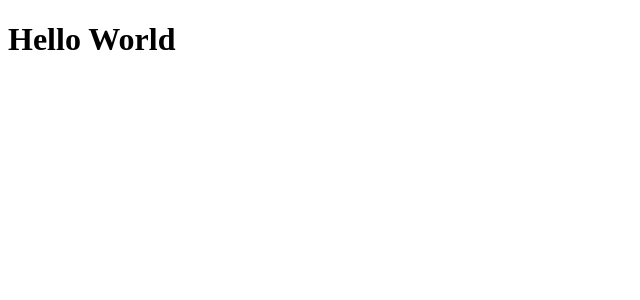
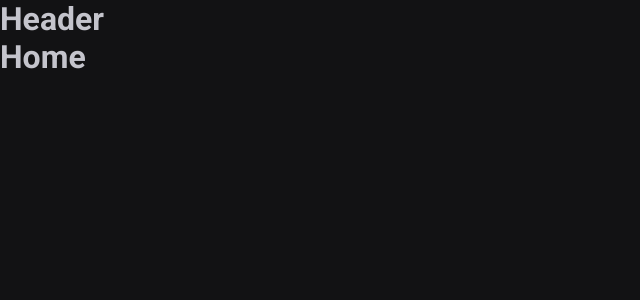
Before and after one commit to Nicoleboliveira/ignite-timer, a React (Vite) app: page / in a window 1280 px wide. Shown: the top 300 px of the page, without its empty margins (0-640 px from the left). Built offline with nearby package versions, Linux system fonts and the light colour scheme.

Commit message:
layout de rotas

```diff
--- a/src/App.tsx
+++ b/src/App.tsx
@@ -1,6 +1,16 @@
+import { ThemeProvider } from "styled-components";
+import { BrowserRouter } from "react-router-dom";
 import { GlobalStyle } from "./styles/global";
 import { defaultTheme } from "./styles/themes/default";
+import { Router } from "./Router";
 
 export function App() {
-  return <h1>Hello World</h1>;
+  return (
+    <ThemeProvider theme={defaultTheme}>
+      <BrowserRouter>
+        <Router />
+      </BrowserRouter>
+      <GlobalStyle />
+    </ThemeProvider>
+  );
 }
--- /dev/null
+++ b/src/Router.tsx
@@ -0,0 +1,15 @@
+import { Routes, Route } from "react-router-dom";
+import { Home } from "./pages/Home";
+import { History } from "./pages/History";
+import { DefaultLayout } from "./layouts/DefaultLayout";
+
+export function Router() {
+  return (
+    <Routes>
+      <Route path="/" element={<DefaultLayout />}>
+        <Route path="/" element={<Home />} />
+        <Route path="/history" element={<History />} />
+      </Route>
+    </Routes>
+  );
+}
--- /dev/null
+++ b/src/components/Header.tsx
@@ -0,0 +1,3 @@
+export function Header() {
+  return <h1>Header</h1>;
+}
--- /dev/null
+++ b/src/layouts/DefaultLayout.tsx
@@ -0,0 +1,11 @@
+import { Outlet } from "react-router-dom";
+import { Header } from "../components/Header";
+
+export function DefaultLayout() {
+  return (
+    <div>
+      <Header />
+      <Outlet />
+    </div>
+  );
+}
--- /dev/null
+++ b/src/pages/History.tsx
@@ -0,0 +1,3 @@
+export function History() {
+  return <h1>History</h1>;
+}
--- /dev/null
+++ b/src/pages/Home.tsx
@@ -0,0 +1,3 @@
+export function Home() {
+  return <h1>Home</h1>;
+}
--- a/src/styles/global.ts
+++ b/src/styles/global.ts
@@ -17,7 +17,7 @@
     color: ${(props) => props.theme["gray-300"]};
 }
 
-border-style, input-security, textarea, button {
+body, input, textarea, button {
     font-family: "Roboto", sans-serif;
     font-weight: 400;
     font-size: 1rem;
```
Also changed, not shown: package.json (+8 -7 lines), src/@types/styled.d.ts (added, +8 -0 lines), .eslintrc.json (added), 1 other file (tests, documents, lock files or other folders).
